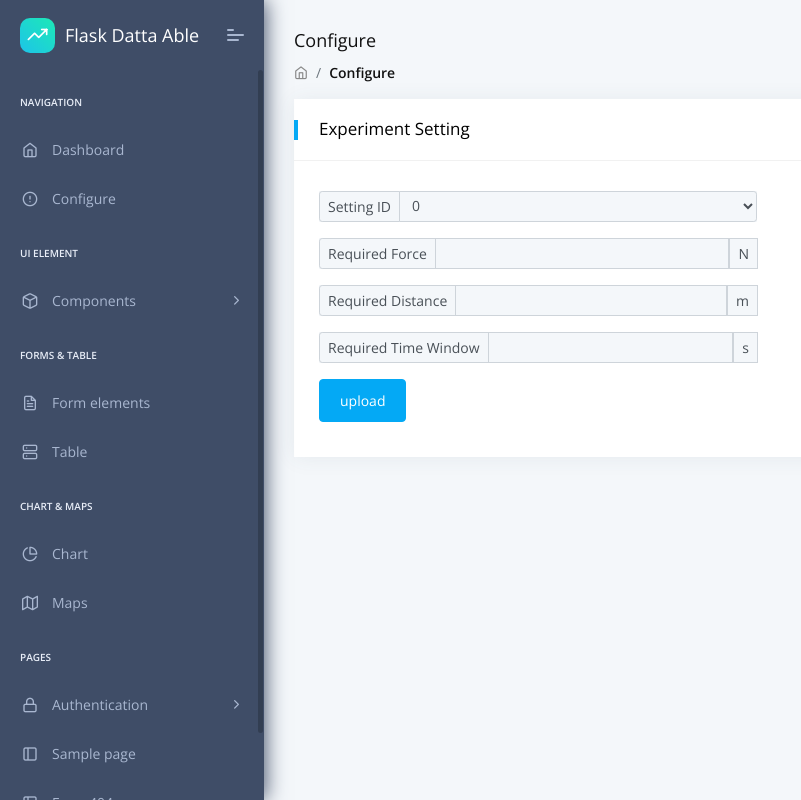
After one commit to LyonLee190/StringPullingMonitorLite, a Flask app: template app/home/templates/ui-configure.html in a window 1280 px wide. The commit adds this page. Shown: the whole page, without its empty margins (0-801 px from the left). Run offline with Flask 2, Linux system fonts and the light colour scheme; the template is opened without the code that fills it: most values are stand-ins (such as "Sample title", 1, 10 or a date in 2020); some libraries are stand-ins or nearby versions.

Commit message:
Decouple the experiment instance and the setting

```diff
--- /dev/null
+++ b/app/base/static/assets/js/pages/configure.js
@@ -0,0 +1,53 @@
+$(document).ready(function() {
+    $("#upload").click(function() {
+        var experiment_setting_id = document.getElementById("experiment_setting_id").value;
+        var input_force = document.getElementById("input_force").value;
+        var input_distance = document.getElementById("input_distance").value;
+        var input_time_window = document.getElementById("input_time_window").value;
+
+        var form_setting = new FormData();
+        form_setting.append("experiment_setting_id", experiment_setting_id);
+        form_setting.append("input_force", input_force);
+        form_setting.append("input_distance", input_distance);
+        form_setting.append("input_time_window", input_time_window);
+
+        $.when(
+            $.ajax({
+                type : "POST",
+                url : '/configure/upload',
+                data : form_setting,
+                dataType: "json",
+                cache: false,
+                processData: false,
+                contentType: false,
+                success : function(data) {
+                    window.alert(data.msg);
+                },
+            })
+        )
+    })
+
+    document.getElementById("experiment_setting_id").onchange = function() {
+        var experiment_setting_id = document.getElementById("experiment_setting_id").value;
+
+        var form_setting = new FormData();
+        form_setting.append("experiment_setting_id", experiment_setting_id);
+
+        $.when(
+            $.ajax({
+                type : "POST",
+                url : '/configure/query',
+                data : form_setting,
+                dataType: "json",
+                cache: false,
+                processData: false,
+                contentType: false,
+                success : function(data) {
+                    document.getElementById("input_force").value = data.input_force;
+                    document.getElementById("input_distance").value = data.input_distance;
+                    document.getElementById("input_time_window").value = data.input_time_window;
+                },
+            })
+        )
+    }
+})
--- a/app/base/templates/includes/sidebar.html
+++ b/app/base/templates/includes/sidebar.html
@@ -22,7 +22,7 @@
                     </li>
                     <li data-username="dashboard Default Ecommerce CRM Analytics Crypto Project"
                         class="nav-item {% if 'debug' in segment %} active {% endif %}">
-                        <a href="/debug" class="nav-link "><span class="pcoded-micon"><i class="feather icon-alert-circle"></i></span><span class="pcoded-mtext">Debug</span></a>
+                        <a href="/configure" class="nav-link "><span class="pcoded-micon"><i class="feather icon-alert-circle"></i></span><span class="pcoded-mtext">Configure</span></a>
                     </li>
                     <li class="nav-item pcoded-menu-caption">
                         <label>UI Element</label>
--- /dev/null
+++ b/app/home/templates/ui-configure.html
@@ -0,0 +1,99 @@
+{% extends "layouts/base.html" %}
+
+{% block title %} Configure {% endblock %}
+
+<!-- Specific CSS goes HERE -->
+{% block stylesheets %}{% endblock stylesheets %}
+
+{% block content %}
+
+<div class="pcoded-content">
+    <div class="pcoded-inner-content">
+        <!-- [ breadcrumb ] start -->
+        <div class="page-header">
+            <div class="page-block">
+                <div class="row align-items-center">
+                    <div class="col-md-12">
+                        <div class="page-header-title">
+                            <h5 class="m-b-10">Configure</h5>
+                        </div>
+                        <ul class="breadcrumb">
+                            <li class="breadcrumb-item"><a href="index.html"><i class="feather icon-home"></i></a></li>
+                            <li class="breadcrumb-item"><a href="javascript:">Configure</a></li>
+                        </ul>
+                    </div>
+                </div>
+            </div>
+        </div>
+        <!-- [ breadcrumb ] end -->
+        <div class="main-body">
+            <div class="page-wrapper">
+
+                <!-- [ Main Content ] start -->
+                <div class="row">
+                    <div class="col-sm-12">
+                        <div class="card">
+                            <div class="card-header">
+                                    <h5>Experiment Setting</h5>
+                            </div>
+                            <div class="card-body">
+                                <div class="row">
+                                    <div class="col-md-6">
+                                        <form id="experiment_setting_form" onsubmit="event.preventDefault(); validateMyForm();">
+                                            <div class="input-group input-group-sm mb-3">
+                                                <div class="input-group-prepend">
+                                                    <span class="input-group-text">Setting ID</span>
+                                                </div>
+                                                <select class="form-control" id="experiment_setting_id">
+                                                    {% for i in range(0, 6) %}
+                                                    <option value="{{ i }}">{{ i }}</option>
+                                                    {% endfor %}
+                                                </select>
+                                            </div>
+                                            <div class="input-group input-group-sm mb-3">
+                                                <div class="input-group-prepend">
+                                                    <span class="input-group-text">Required Force</span>
+                                                </div>
+                                                <input type="number" id="input_force" value="{{ input_force }}" class="form-control" aria-label="Small" aria-describedby="inputGroup-sizing-sm" required>
+                                                <div class="input-group-prepend">
+                                                    <span class="input-group-text">N</span>
+                                                </div>
+                                            </div>
+                                            <div class="input-group input-group-sm mb-3">
+                                                <div class="input-group-prepend">
+                                                    <span class="input-group-text">Required Distance</span>
+                                                </div>
+                                                <input type="number" id="input_distance" value="{{ input_distance }}" class="form-control" aria-label="Small" aria-describedby="inputGroup-sizing-sm" required>
+                                                <div class="input-group-prepend">
+                                                    <span class="input-group-text">m</span>
+                                                </div>
+                                            </div>
+                                            <div class="input-group input-group-sm mb-3">
+                                                <div class="input-group-prepend">
+                                                    <span class="input-group-text">Required Time Window</span>
+                                                </div>
+                                                <input type="number" id="input_time_window" value="{{ input_time_window }}" class="form-control" aria-label="Small" aria-describedby="inputGroup-sizing-sm" required>
+                                                <div class="input-group-prepend">
+                                                    <span class="input-group-text">s</span>
+                                                </div>
+                                            </div>
+                                            <input type="submit" id="upload" value="upload" class="btn btn-primary">
+                                        </form>
+                                    </div>
+                                </div>
+                            </div>
+                        </div>
+                    </div>
+                </div>
+                <!-- [ Main Content ] end -->
+
+            </div>
+        </div>
+    </div>
+</div>
+{% endblock content %}
+
+<!-- Specific Page JS goes HERE  -->
+{% block javascripts %}
+<script src="/static/assets/js/pages/configure.js"></script>
+{% endblock javascripts %}
```
Also changed, not shown: app/base/models.py (+44 -23 lines), app/home/routes.py (+87 -40 lines).
